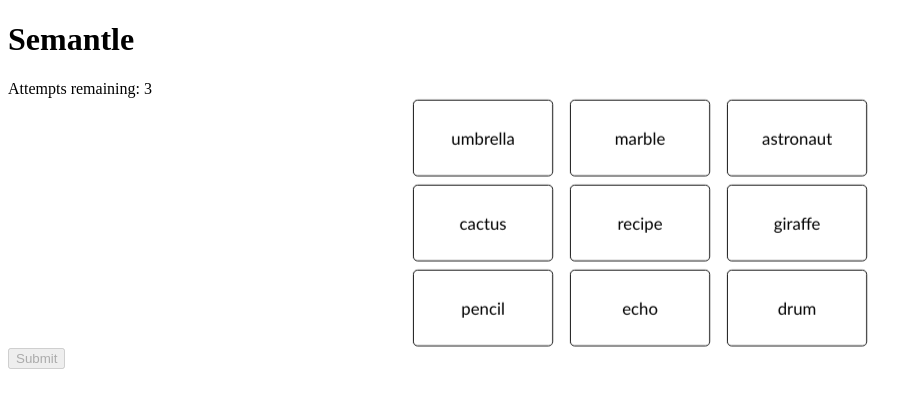
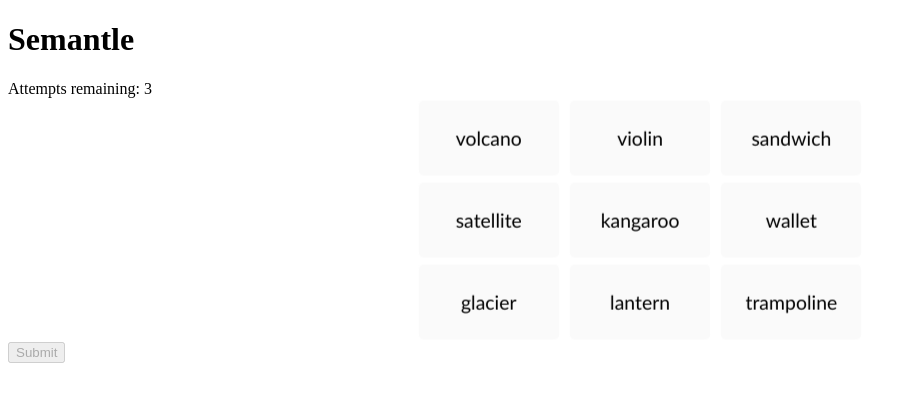
Before and after one commit to srpocock/Semantle, a React (Vite) app in the folder semantle-app/: page / in a window 1280 px wide. Shown: the top 408 px of the page, without its empty margins (0-923 px from the left). Built offline with nearby package versions, Linux system fonts and the light colour scheme; no server answers.

Commit message:
Add word states

```diff
--- a/semantle-app/src/Game.tsx
+++ b/semantle-app/src/Game.tsx
@@ -4,14 +4,14 @@ import WordGrid from './WordGrid';
 import GameActions from './GameActions';
 import Words from './Words';
 import { GameState, type GameStateType } from './GameState';
+import { WordState, type WordStatesType } from './WordState';
 
 await Words.initialise();
-
-
 
 export default function Game () {
 
     const [checkedWords, setCheckedWords] = useState<string[]>([]);
+    const [testedWords, setTestedWords] = useState<WordStatesType>({});
     const [gameState, setGameState] = useState<GameStateType>(GameState.Playing);
     const [attemptsLeft, setAttemptsLeft] = useState(3);
 
@@ -27,10 +27,25 @@ export default function Game () {
     };
 
     function handleSubmit () {
-        if (Words.mostRelated && Words.getRelatedness(checkedWords[0], checkedWords[1]) >= Words.mostRelated[2]) {
+
+        if (Words.mostRelated) {
+
+            // If both words are the most related pair, the player wins
+            if (Words.inMostRelated(checkedWords[0]) && Words.inMostRelated(checkedWords[1])) {
                 setGameState(GameState.Won);
                 return;
             }
+
+            // Since the game is not won, set the states of the checked words appropriately
+            const checkedWordStates: WordStatesType = {};
+            checkedWords.forEach((word) =>
+                Words.inMostRelated(word) ? checkedWordStates[word] = WordState.Correct : checkedWordStates[word] = WordState.Incorrect
+            );
+
+            setTestedWords((prev) => ({
+                ...prev,
+                ...checkedWordStates
+            }));
 
             setAttemptsLeft(prev => prev - 1);
 
@@ -38,7 +53,7 @@ export default function Game () {
                 setGameState(GameState.Lost);
                 return;
             }
-
+        }
     }
 
     useEffect(() => console.log(`Game state changed to: ${gameState}`), [gameState]);
@@ -46,7 +61,7 @@ export default function Game () {
     return (
         <section className="game">
             <GameStatus attemptsLeft={attemptsLeft}/>
-            <WordGrid gameState={gameState} words={Words.wordList} checkedWords={checkedWords} onChecked={handleCheck} />
+            <WordGrid gameState={gameState} words={Words.wordList} checkedWords={checkedWords} testedWords={testedWords} onChecked={handleCheck} />
             <GameActions gameState={gameState} numCheckedWords={checkedWords.length} onSubmit={handleSubmit} />
         </section>
     )
--- a/semantle-app/src/WordGrid.tsx
+++ b/semantle-app/src/WordGrid.tsx
@@ -1,28 +1,84 @@
 import './styles/WordGrid.css'
+import { useRef, useEffect } from 'react'
 import { GameState, type GameStateType } from './GameState';
+import { WordState, type WordStateType, type WordStatesType } from './WordState';
 
-type GridProps = { gameState: GameStateType, words: string[], checkedWords: string[], onChecked: (word: string, checked: boolean) => void };
-type WordCardProps = { word: string, enabled: boolean, checked: boolean, onChecked: (word: string, checked: boolean) => void };
+type GridProps = { gameState: GameStateType, words: string[], checkedWords: string[], testedWords: WordStatesType, onChecked: (word: string, checked: boolean) => void };
+type WordCardProps = { word: string, enabled: boolean, checked: boolean, testedState: WordStateType, onChecked: (word: string, checked: boolean) => void };
 
-function WordCard({ word, enabled, checked, onChecked }: WordCardProps) {
+function WordCard({ word, enabled, checked, testedState, onChecked }: WordCardProps) {
 
+    let mouseDown = false;
+    const wordTileRef = useRef<HTMLDivElement>(null);
 
+    function handleMouseMove (event: React.MouseEvent<HTMLLabelElement>) {
+        if(!mouseDown && enabled) {
+            const rect = event.currentTarget.getBoundingClientRect();
+            const x = (event.clientX - (rect.left + rect.width / 2));
+            const y = event.clientY - (rect.top + rect.height / 2);
+            const z = 250;
+
+            const dist = Math.sqrt(x * x + y * y);
+            const planeAngle = Math.atan2(-y, x);
+            const cardAngle = Math.atan2(dist, z);
+
+            if (wordTileRef.current) {
+                wordTileRef.current.style.transform = `rotate3d(${Math.sin(planeAngle)}, ${Math.cos(planeAngle)}, 0, ${cardAngle}rad) translateZ(0px)`;
+                const startColour = checked ? 110 : 250;
+                const colourScale = startColour - dist/5;
+                wordTileRef.current.style.background = `linear-gradient(${-(planeAngle - Math.PI/2)}rad, rgb(${startColour}, ${startColour}, ${startColour}), rgb(${colourScale}, ${colourScale}, ${colourScale}))`;
+            }
+        }
+    }
+
+    function handleMouseDown () {
+        mouseDown = true;
+        if (wordTileRef.current && enabled) {
+            wordTileRef.current.style.transition = '0s';
+            wordTileRef.current.style.transform = `rotate3d(0, 0, 0, 0) translateZ(-55px)`;
+            wordTileRef.current.style.removeProperty('transition');
+        }
+    }
+
+    function handleMouseUp (event: React.MouseEvent<HTMLLabelElement>) {
+        mouseDown = false;
+        handleMouseMove(event);
+    }
+
+    function handleMouseLeave () {
+        mouseDown = false;
+        if (wordTileRef.current) {
+            wordTileRef.current.removeAttribute('style');
+        }
+    }
+
+    useEffect(() => {
+        if (wordTileRef.current) {
+            wordTileRef.current.removeAttribute('style');
+        }
+    }, [checked]);
 
     return (
-        <div className="word-tile-container">
-            <label className="word-tile" data-status="untested">
+        <label className="word-tile-container" onMouseMove={handleMouseMove} onMouseLeave={handleMouseLeave} onMouseDown={handleMouseDown} onMouseUp={handleMouseUp}>
+            <div ref={wordTileRef} className="word-tile" data-status={testedState}>
                 <input type="checkbox" checked={checked} disabled={!enabled} onChange={e => onChecked(word, e.target.checked)} />
                 {word}
-            </label>
-        </div>
+            </div>
+        </label>
     );
 }
 
-export default function WordGrid({ gameState, words, checkedWords, onChecked }: GridProps) {
+export default function WordGrid({ gameState, words, checkedWords, testedWords, onChecked }: GridProps) {
     return (
         <fieldset className="word-grid">
             {words.map((word, index) => (
-                <WordCard key={index} word={word} enabled={gameState === GameState.Playing} checked={checkedWords.includes(word)} onChecked={onChecked} />
+                <WordCard
+                key={index}
+                word={word}
+                enabled={gameState === GameState.Playing && ( checkedWords.length < 2 || checkedWords.includes(word) )}
+                checked={checkedWords.includes(word)}
+                testedState={testedWords[word] || WordState.Untested}
+                onChecked={onChecked} />
             ))}
         </fieldset>
     );
--- /dev/null
+++ b/semantle-app/src/WordState.tsx
@@ -0,0 +1,13 @@
+// WordState enum
+const WordState = {
+    Untested: "untested",
+    Incorrect: "incorrect",
+    Correct: "correct"
+} as const
+type WordStateType = typeof WordState[keyof typeof WordState];
+
+type WordStatesType = {
+    [word: string]: WordStateType;
+}
+
+export { WordState, type WordStateType, type WordStatesType };
--- a/semantle-app/src/Words.tsx
+++ b/semantle-app/src/Words.tsx
@@ -1,13 +1,13 @@
-const wordList: string[] = [
-  "umbrella",
-  "marble",
-  "astronaut",
-  "cactus",
-  "recipe",
-  "giraffe",
-  "pencil",
-  "echo",
-  "drum"
+const wordList: string[] =[
+  "volcano",
+  "violin",
+  "sandwich",
+  "satellite",
+  "kangaroo",
+  "wallet",
+  "glacier",
+  "lantern",
+  "trampoline"
 ];
 
 const wordRelatedness: number[][] = [];
@@ -71,7 +71,9 @@ async function initialise(): Promise<void> {
 
 export default {
     wordList,
-    getRelatedness( word1: string, word2: string): number { return wordRelatedness[wordList.indexOf(word1)][wordList.indexOf(word2)]; },
+    getRelatedness (word1: string, word2: string): number { return wordRelatedness[wordList.indexOf(word1)][wordList.indexOf(word2)]; },
+    inMostRelated (word: string): boolean { return mostRelatedWords ? (mostRelatedWords[0] === word || mostRelatedWords[1] === word) : false; },
+    inLeastRelated (word: string): boolean { return leastRelatedWords ? (leastRelatedWords[0] === word || leastRelatedWords[1] === word) : false; },
     get mostRelated() { return mostRelatedWords; },
     get leastRelated() { return leastRelatedWords; },
     initialise
--- a/semantle-app/src/styles/WordGrid.css
+++ b/semantle-app/src/styles/WordGrid.css
@@ -1,19 +1,19 @@
 body {
-    --gap-size: 5px;
+    --gap-size: 2px;
 }
 
 fieldset {
     all: unset;
     margin: auto;
     width: 100%;
-    max-width: calc(3*150px + 6*1px + 2*var(--gap-size));
+    max-width: calc(3*150px + 2*var(--gap-size));
 }
 
 .word-grid {
 display: grid;
   grid-template-columns: repeat(3, 1fr);
   grid-template-rows: repeat(3, 1fr);
-  gap: var(--gap-size);
+  gap: var(--gap-size) 0;
   justify-items: center;
   align-items: center;
 }
@@ -25,6 +25,7 @@ display: grid;
     width: 150px;
     height: 80px;
     perspective: 500px;
+    user-select: none;
 }
 
 .word-tile {
@@ -33,13 +34,55 @@ display: grid;
     justify-content: center;
     width: 150px;
     height: 80px;
-    background: linear-gradient(rgb(238, 238, 238));
-    border: 1px solid black;
     border-radius: 5px;
-    font-size: large;
+    color: black;
+    font-size: 1.3rem;
     font-family:'Gill Sans', 'Gill Sans MT', Calibri, 'Trebuchet MS', sans-serif;
     transform: translateZ(-35px);
-    transition: 0.06s cubic-bezier(0.175, 0.885, 0.32, 1.275);
+    user-select: none;
+    cursor: pointer;
+}
+
+.word-tile[data-status="untested"]:has(input[type="checkbox"]:disabled) {
+    opacity: 0.7;
+    cursor: unset;
+}
+
+.word-tile[data-status="untested"]:has(input[type="checkbox"]:not(:checked)) {
+    background: rgb(250, 250, 250);
+}
+
+.word-tile[data-status="untested"]:has(input[type="checkbox"]:checked) {
+    color: rgb(250, 250, 250);
+    background: rgb(110, 110, 110);
+}
+
+.word-tile[data-status="incorrect"]:has(input[type="checkbox"]:disabled) {
+    opacity: 0.7;
+    cursor: unset;
+}
+
+.word-tile[data-status="incorrect"]:has(input[type="checkbox"]:not(:checked)) {
+    background: rgb(248, 211, 211);
+}
+
+.word-tile[data-status="incorrect"]:has(input[type="checkbox"]:checked) {
+    color: rgb(250, 250, 250);
+    background: rgb(199, 31, 31);
+}
+
+.word-tile[data-status="correct"]:has(input[type="checkbox"]:disabled) {
+    opacity: 0.7;
+    cursor: unset;
+}
+
+.word-tile[data-status="correct"]:has(input[type="checkbox"]:not(:checked)) {
+    background: rgb(212, 241, 199);
+}
+
+.word-tile[data-status="correct"]:has(input[type="checkbox"]:checked) {
+    color: rgb(250, 250, 250);
+    background: rgb(21, 100, 25);
 }
 
 .word-tile input[type="checkbox"] {
```
Lines whose indentation alone changed are shown as unchanged.
